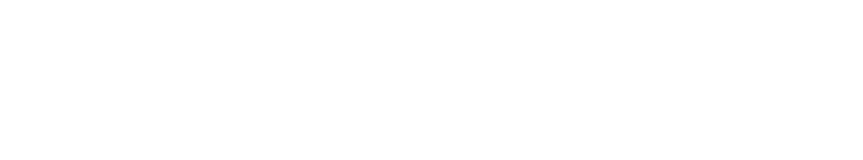
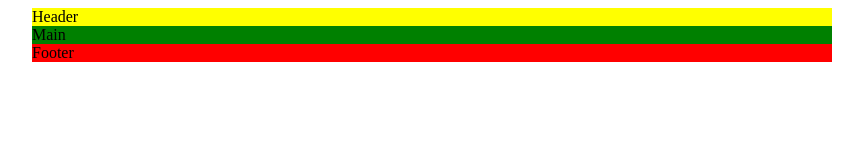
Before and after one commit to Spectatour/03-lost-in-space, a website: page index.html in a window 1280 px wide. Shown: the whole page, without its empty margins (208-1071 px from the left). Drawn offline with Linux system fonts and the light colour scheme.

Commit message:
adding css

```diff
--- a/index.html
+++ b/index.html
@@ -5,8 +5,11 @@
     <meta http-equiv="X-UA-Compatible" content="IE=edge">
     <meta name="viewport" content="width=device-width, initial-scale=1.0">
     <title>Astronautas</title>
+    <link rel="stylesheet" href="./main.css">
 </head>
 <body>
-
+    <header>Header</header>
+    <main>Main</main>
+    <footer>Footer</footer>
 </body>
 </html>
--- /dev/null
+++ b/main.css
@@ -0,0 +1,17 @@
+header {
+    background-color: yellow;
+     width: 800px;
+     margin-left: calc(50% - 400px);
+}
+main {
+    background-color: green;
+    width: 800px;
+    margin-left: 30%;
+    margin-left: calc(50% - 400px);
+}
+footer {
+    background-color: red;
+    width: 800px;
+    margin-left: 30%;
+    margin-left: calc(50% - 400px);
+}
```
